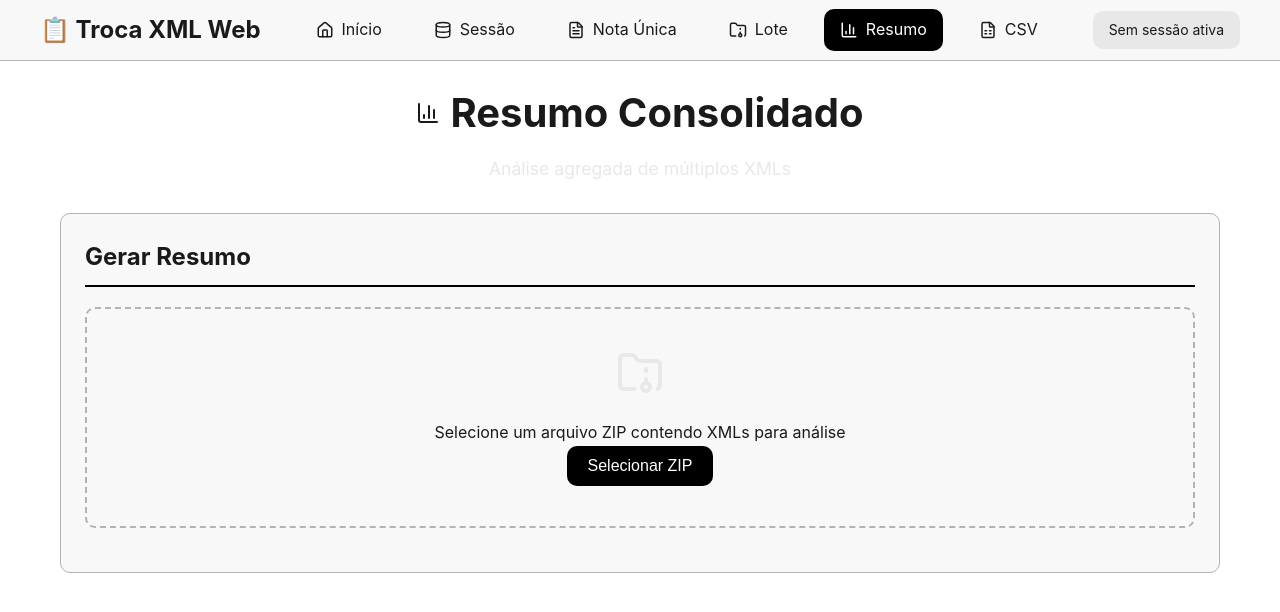
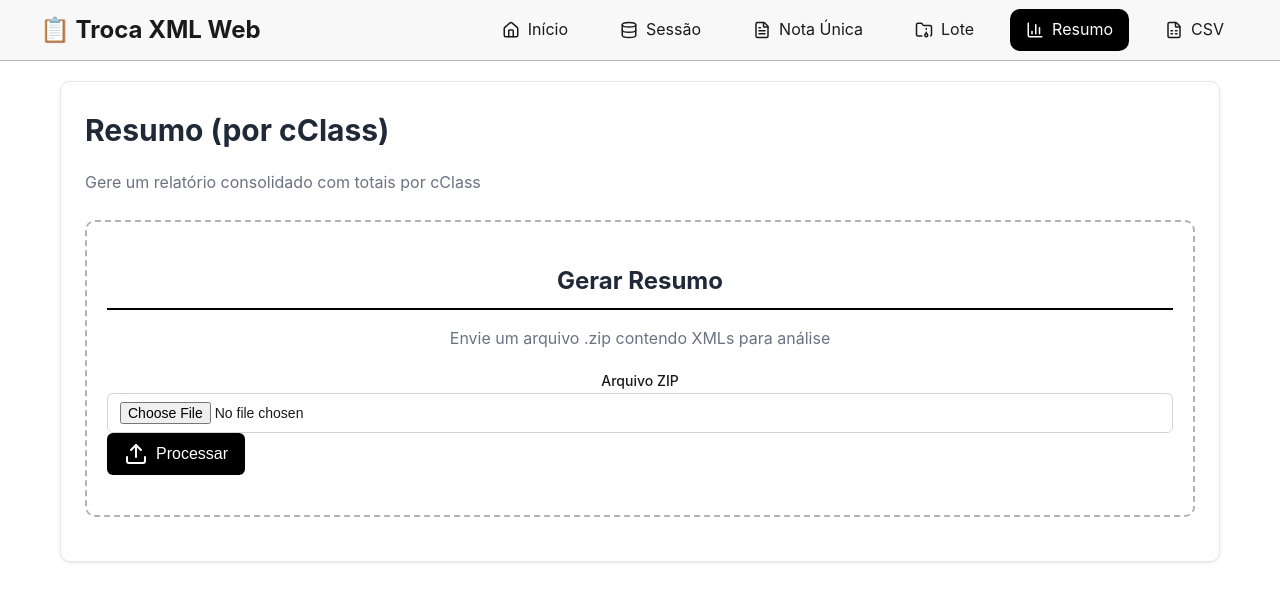
Before and after one commit to wriellgamaoliveira-pixel/troca-xml-web, a Flask app: page /resumo in a window 1280 px wide. Shown: the top 612 px of the page. Run offline with Flask 3, Linux system fonts and the light colour scheme.

Commit message:
Add files via upload
Signed-off-by: Wriell <wriellgamaoliveira@gmail.com>

```diff
--- a/templates/resumo.html
+++ b/templates/resumo.html
@@ -1,166 +1,143 @@
-{% extends "base.html" %}
+<!DOCTYPE html>
+<html lang="pt-BR">
+<head>
+    <meta charset="UTF-8">
+    <meta name="viewport" content="width=device-width, initial-scale=1.0">
+    <title>Resumo - Troca XML Web</title>
+    <link rel="stylesheet" href="{{ url_for('static', filename='css/style.css') }}">
+    <link rel="stylesheet" href="{{ url_for('static', filename='css/resumo.css') }}">
+    <script src="https://unpkg.com/lucide@latest/dist/umd/lucide.js"></script>
+</head>
+<body>
+    <nav class="navbar">
+        <div class="nav-container">
+            <a href="{{ url_for('index') }}" class="nav-logo">
+                📋 Troca XML Web
+            </a>
+            <div class="nav-links">
+                <a href="{{ url_for('index') }}" class="nav-link">
+                    <i data-lucide="home" class="nav-icon"></i> Início
+                </a>
+                <a href="{{ url_for('sessao') }}" class="nav-link">
+                    <i data-lucide="database" class="nav-icon"></i> Sessão
+                </a>
+                <a href="{{ url_for('nota') }}" class="nav-link">
+                    <i data-lucide="file-text" class="nav-icon"></i> Nota Única
+                </a>
+                <a href="{{ url_for('lote') }}" class="nav-link">
+                    <i data-lucide="folder-archive" class="nav-icon"></i> Lote
+                </a>
+                <a href="{{ url_for('resumo') }}" class="nav-link active">
+                    <i data-lucide="bar-chart-3" class="nav-icon"></i> Resumo
+                </a>
+                <a href="{{ url_for('csv') }}" class="nav-link">
+                    <i data-lucide="file-spreadsheet" class="nav-icon"></i> CSV
+                </a>
+            </div>
+        </div>
+    </nav>
 
-{% block title %}Resumo{% endblock %}
+    <main class="container">
+        <div class="card">
+            <h1 class="text-2xl font-bold mb-4">Resumo (por cClass)</h1>
+            <p class="text-muted mb-6">Gere um relatório consolidado com totais por cClass</p>
 
-{% block content %}
-<div class="header">
-    <h1><i data-lucide="bar-chart-3"></i> Resumo Consolidado</h1>
-    <p class="subtitle">Análise agregada de múltiplos XMLs</p>
-</div>
+            <div class="upload-area">
+                <h2 class="text-lg font-semibold mb-4">Gerar Resumo</h2>
+                <p class="text-muted mb-4">Envie um arquivo .zip contendo XMLs para análise</p>
 
-<div class="card">
-    <h2>Gerar Resumo</h2>
-    <div id="resumoUpload" class="upload-area">
-        <i data-lucide="folder-archive" class="upload-icon"></i>
-        <p>Selecione um arquivo ZIP contendo XMLs para análise</p>
-        <input type="file" id="resumoFileInput" accept=".zip" style="display: none;">
-        <button class="btn btn-primary" onclick="document.getElementById('resumoFileInput').click()">
-            Selecionar ZIP
-        </button>
-    </div>
-</div>
+                <form id="uploadForm" class="space-y-4">
+                    <div>
+                        <label class="block text-sm font-medium mb-2">Arquivo ZIP</label>
+                        <input type="file"
+                               id="fileInput"
+                               accept=".zip"
+                               class="input-field"
+                               required>
+                    </div>
 
-<div id="resumoResult" style="display: none;">
-    <div class="summary-cards">
-        <div class="summary-card">
-            <h3>Arquivos Processados</h3>
-            <p class="summary-value" id="totalArquivos">0</p>
+                    <div id="progressContainer" class="hidden">
+                        <div class="mb-2">
+                            <span class="text-sm">Processando XMLs...</span>
+                            <span id="progressPercent" class="text-sm font-medium">0%</span>
+                        </div>
+                        <div class="progress-bar">
+                            <div id="progressFill" class="progress-fill"></div>
+                        </div>
+                    </div>
+
+                    <div class="flex gap-4">
+                        <button type="submit" class="btn btn-primary">
+                            <i data-lucide="upload"></i> Processar
+                        </button>
+                    </div>
+                </form>
+            </div>
         </div>
-        <div class="summary-card">
-            <h3>Valor Total</h3>
-            <p class="summary-value" id="valorTotal">R$ 0,00</p>
-        </div>
-        <div class="summary-card">
-            <h3>Impostos Retidos</h3>
-            <p class="summary-value" id="totalImpostos">R$ 0,00</p>
-        </div>
-    </div>
+    </main>
 
-    <div class="card">
-        <h2>Agrupamento por Classificação Fiscal (cClass)</h2>
-        <div class="table-container">
-            <table class="data-table">
-                <thead>
-                    <tr>
-                        <th>cClass</th>
-                        <th>Descrição</th>
-                        <th>Quantidade</th>
-                        <th>Valor Total</th>
-                        <th>% do Total</th>
-                    </tr>
-                </thead>
-                <tbody id="cClassTable">
-                    <!-- Dados serão inseridos via JS -->
-                </tbody>
-            </table>
-        </div>
-    </div>
+    <script>
+        lucide.createIcons();
 
-    <div class="card">
-        <h2>Gráfico - Top 12 cClass</h2>
-        <div id="chartContainer" style="height: 400px;">
-            <!-- Gráfico será renderizado -->
-        </div>
-    </div>
-</div>
+        document.getElementById('uploadForm').addEventListener('submit', async function(e) {
+            e.preventDefault();
 
-<script>
-document.getElementById('resumoFileInput').addEventListener('change', async function(e) {
-    const file = e.target.files[0];
-    if (!file) return;
+            const fileInput = document.getElementById('fileInput');
+            const file = fileInput.files[0];
 
-    // Cria sessão para o resumo
-    if (!window.sessionManager.sessionId) {
-        await window.sessionManager.createSession();
-    }
+            if (!file) {
+                alert('Por favor, selecione um arquivo ZIP.');
+                return;
+            }
 
-    // Upload do arquivo
-    await uploadFile(file);
+            const formData = new FormData();
+            formData.append('file', file);
 
-    // Gera resumo
-    const response = await fetch('/api/resumo/gerar', {
-        method: 'POST',
-        headers: { 'Content-Type': 'application/json' },
-        body: JSON.stringify({
-            session_id: window.sessionManager.sessionId
-        })
-    });
+            // Mostra barra de progresso
+            const progressContainer = document.getElementById('progressContainer');
+            const progressFill = document.getElementById('progressFill');
+            const progressPercent = document.getElementById('progressPercent');
 
-    const result = await response.json();
+            progressContainer.classList.remove('hidden');
 
-    // Exibe resultados
-    document.getElementById('resumoResult').style.display = 'block';
-    document.getElementById('totalArquivos').textContent = result.total_arquivos;
-    document.getElementById('valorTotal').textContent = result.total_geral_br;
-    document.getElementById('totalImpostos').textContent = result.total_impostos_br;
+            // Simula progresso
+            let progress = 0;
+            const progressInterval = setInterval(() => {
+                progress += 10;
+                if (progress > 90) progress = 90;
+                progressFill.style.width = `${progress}%`;
+                progressPercent.textContent = `${progress}%`;
+            }, 500);
 
-    // Preenche tabela
-    const tableBody = document.getElementById('cClassTable');
-    tableBody.innerHTML = '';
+            try {
+                const response = await fetch('/api/resumo/upload', {
+                    method: 'POST',
+                    body: formData
+                });
 
-    result.linhas.forEach(linha => {
-        const row = document.createElement('tr');
-        row.innerHTML = `
-            <td>${linha.cClass}</td>
-            <td>${linha.desc || '-'}</td>
-            <td>${linha.qtd_itens}</td>
-            <td>${linha.v_total_br}</td>
-            <td>${linha.pct_br}</td>
-        `;
-        tableBody.appendChild(row);
-    });
+                clearInterval(progressInterval);
 
-    // Cria gráfico (simplificado)
-    createChart(result.labels, result.valores);
-});
+                if (response.ok) {
+                    progressFill.style.width = '100%';
+                    progressPercent.textContent = '100%';
 
-function createChart(labels, valores) {
-    const container = document.getElementById('chartContainer');
-    container.innerHTML = '<canvas id="cClassChart"></canvas>';
+                    const result = await response.json();
 
-    const ctx = document.getElementById('cClassChart').getContext('2d');
-    new Chart(ctx, {
-        type: 'bar',
-        data: {
-            labels: labels,
-            datasets: [{
-                label: 'Valor (R$)',
-                data: valores,
-                backgroundColor: '#000000'
-            }]
-        },
-        options: {
-            responsive: true,
-            plugins: {
-                legend: { display: false }
+                    // Aguarda 1 segundo e redireciona para a página de resultado
+                    setTimeout(() => {
+                        window.location.href = '/resumo/resultado';
+                    }, 1000);
+                } else {
+                    const error = await response.json();
+                    alert(`Erro: ${error.error}`);
+                    progressContainer.classList.add('hidden');
+                }
+            } catch (error) {
+                clearInterval(progressInterval);
+                alert('Erro ao processar arquivo: ' + error.message);
+                progressContainer.classList.add('hidden');
             }
-        }
-    });
-}
-
-// Upload de arquivo (similar à função da sessão)
-async function uploadFile(file) {
-    const chunkSize = 5 * 1024 * 1024;
-    const totalChunks = Math.ceil(file.size / chunkSize);
-
-    for (let chunkIndex = 0; chunkIndex < totalChunks; chunkIndex++) {
-        const start = chunkIndex * chunkSize;
-        const end = Math.min(start + chunkSize, file.size);
-        const chunk = file.slice(start, end);
-
-        const formData = new FormData();
-        formData.append('chunk', chunk);
-        formData.append('session_id', window.sessionManager.sessionId);
-        formData.append('chunk_index', chunkIndex);
-        formData.append('total_chunks', totalChunks);
-
-        await fetch('/api/sessao/upload-chunk', {
-            method: 'POST',
-            body: formData
         });
-    }
-}
-</script>
-
-<script src="https://cdn.jsdelivr.net/npm/chart.js"></script>
-{% endblock %}
+    </script>
+</body>
+</html>
```
Also changed, not shown: templates/resumo_resultado.html (added, +106 -0 lines).
